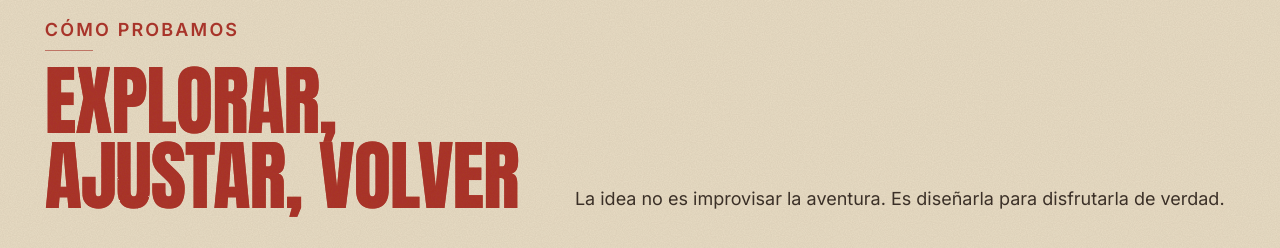
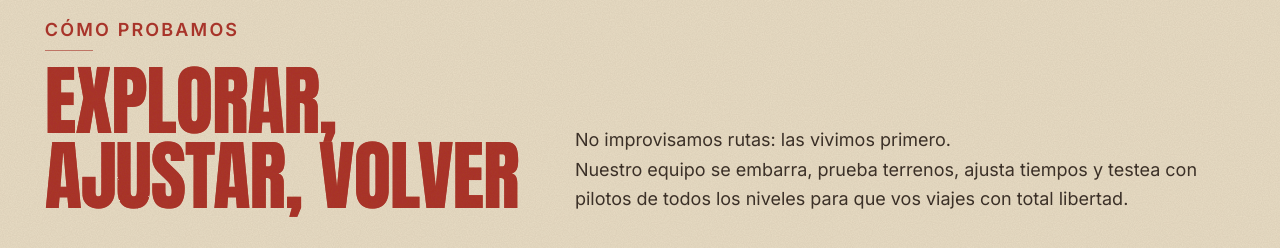
Before and after one commit to sheinken88/tours_motos, a Next.js app: page /en/taller-de-rutas in a window 1280 px wide. Shown: the part 820-1068 px from the top of the page. Built offline with nearby package versions, Linux system fonts and the light colour scheme; grey boxes are pictures that could not be loaded.

Commit message:
feat: design v17

```diff
--- a/app/[locale]/taller-de-rutas/page.tsx
+++ b/app/[locale]/taller-de-rutas/page.tsx
@@ -31,6 +31,9 @@ type ProcessItem = {
   title: string;
   body: string;
 };
+
+const HOW_WE_TEST_COPY =
+  "No improvisamos rutas: las vivimos primero.\nNuestro equipo se embarra, prueba terrenos, ajusta tiempos y testea con pilotos de todos los niveles para que vos viajes con total libertad.";
 
 const TALLER_ROUTE_PHOTOS: WorkshopCaseImage[] = [
   {
@@ -160,11 +163,8 @@ export default async function TallerDeRutasIndex({ params }: Props) {
                 {t("process_heading")}
               </DisplayHeading>
             </div>
-            <p className="max-w-prose font-sans text-lg leading-relaxed opacity-85">
-              {localize(
-                locale,
-                "La idea no es improvisar la aventura. Es diseñarla para disfrutarla de verdad.",
-              )}
+            <p className="max-w-prose whitespace-pre-line font-sans text-lg leading-relaxed opacity-85">
+              {localize(locale, HOW_WE_TEST_COPY)}
             </p>
           </div>
 
--- a/lib/i18n/dictionaries/es.json
+++ b/lib/i18n/dictionaries/es.json
@@ -527,7 +527,7 @@
     "stories_heading": "DECISIONES DE DISEÑO DEL TOUR",
     "cta_eyebrow": "Cómo terminó entrando al tour",
     "cta_heading": "EXPLORAMOS ANTES PARA QUE VOS VIAJES CON LIBERTAD",
-    "cta_body": "La idea no es improvisar la aventura. Es diseñarla para disfrutarla de verdad.",
+    "cta_body": "No improvisamos rutas: las vivimos primero.\nNuestro equipo se embarra, prueba terrenos, ajusta tiempos y testea con pilotos de todos los niveles para que vos viajes con total libertad.",
     "cta_primary": "Ver las rutas",
     "cta_secondary": "Hablemos",
     "empty": "Pronto. Estamos escribiendo las primeras notas."
```
